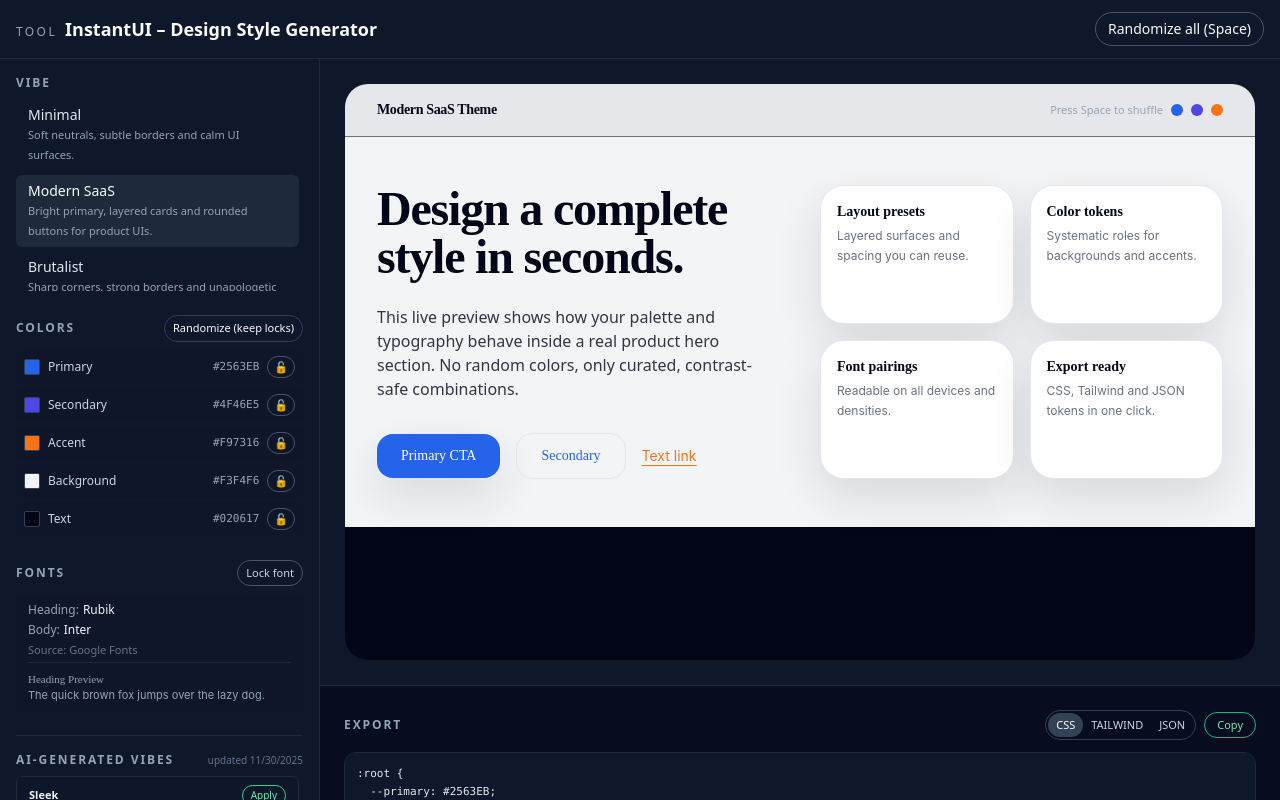
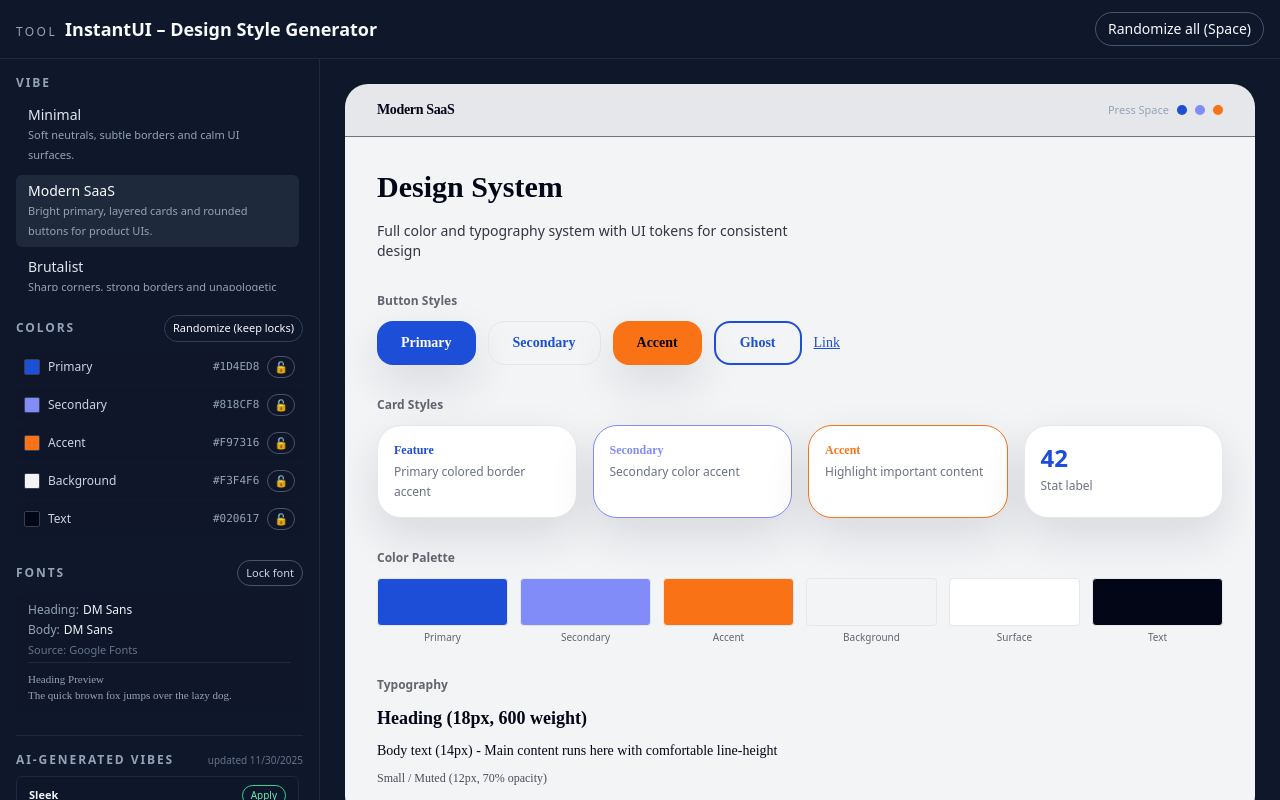
Before and after one commit to miikkavallinheimo-sketch/instantui, a React (Vite) app: page / in a window 1280 px wide. Shown: the top 800 px of the page. Built offline with nearby package versions, Linux system fonts and the light colour scheme.

Commit message:
feat: add color variations, more fonts, and rich preview with varied button and card styles

```diff
--- a/src/components/Preview.tsx
+++ b/src/components/Preview.tsx
@@ -56,7 +56,7 @@ const Preview = ({ designState }: PreviewProps) => {
   } as React.CSSProperties;
 
   const primaryTextColor = ensureReadable(colors.primary, p.text);
-  const secondaryTextColor = colors.primary; // ghost-nappi
+  const secondaryTextColor = colors.primary;
   const secondaryBorderColor =
     ui.buttonSecondary.border === "none" ? "transparent" : p.borderSubtle;
 
@@ -83,48 +83,50 @@ const Preview = ({ designState }: PreviewProps) => {
           className="text-sm font-semibold tracking-tight"
           style={{ fontFamily: fontPair.heading, color: p.text }}
         >
-          {vibe.label} Theme
+          {vibe.label}
         </div>
         <div className="flex items-center gap-2 text-[11px] text-slate-400">
-          <span>Press Space to shuffle</span>
+          <span>Press Space</span>
           <span
-            className="w-3 h-3 rounded-full"
+            className="w-2.5 h-2.5 rounded-full"
             style={{ backgroundColor: colors.primary }}
           />
           <span
-            className="w-3 h-3 rounded-full"
+            className="w-2.5 h-2.5 rounded-full"
             style={{ backgroundColor: colors.secondary }}
           />
           <span
-            className="w-3 h-3 rounded-full"
+            className="w-2.5 h-2.5 rounded-full"
             style={{ backgroundColor: colors.accent }}
           />
         </div>
       </div>
 
-      {/* HERO + GRID */}
+      {/* MAIN CONTENT */}
       <div
-        className="px-8 py-12 flex flex-col lg:flex-row gap-10"
+        className="p-8 space-y-8"
         style={{ backgroundColor: p.background, color: p.text }}
       >
-        {/* HERO TEXT */}
-        <div className="flex-1 space-y-6">
+        {/* HERO SECTION */}
+        <div className="space-y-4">
           <h2
-            className="text-4xl lg:text-5xl font-semibold tracking-tight"
+            className="text-3xl font-bold"
             style={{ fontFamily: fontPair.heading }}
           >
-            Design a complete style in seconds.
+            Design System
           </h2>
-          <p className="text-sm lg:text-base max-w-xl opacity-80 leading-relaxed">
-            This live preview shows how your palette and typography behave
-            inside a real product hero section. No random colors, only
-            curated, contrast-safe combinations.
+          <p className="text-sm max-w-md opacity-80">
+            Full color and typography system with UI tokens for consistent design
           </p>
+        </div>
 
-          {/* BUTTON ROW */}
-          <div className="flex items-center gap-4 pt-2 flex-wrap">
+        {/* BUTTONS SECTION */}
+        <div className="space-y-3">
+          <div className="text-xs font-semibold opacity-60">Button Styles</div>
+          <div className="flex gap-3 flex-wrap">
+            {/* Primary button */}
             <button
-              className="px-6 py-3 text-sm font-medium"
+              className="px-6 py-2.5 text-sm font-semibold"
               style={{
                 fontFamily: fontPair.heading,
                 borderRadius: radiusMap[ui.buttonPrimary.radius],
@@ -140,11 +142,12 @@ const Preview = ({ designState }: PreviewProps) => {
                 color: primaryTextColor,
               }}
             >
-              Primary CTA
+              Primary
             </button>
 
+            {/* Secondary button (outline) */}
             <button
-              className="px-6 py-3 text-sm font-medium bg-transparent"
+              className="px-6 py-2.5 text-sm font-semibold bg-transparent"
               style={{
                 fontFamily: fontPair.heading,
                 borderRadius: radiusMap[ui.buttonSecondary.radius],
@@ -158,25 +161,51 @@ const Preview = ({ designState }: PreviewProps) => {
               Secondary
             </button>
 
+            {/* Accent button */}
             <button
-              className="text-sm underline decoration-1 underline-offset-4"
-              style={{ color: p.accent, fontFamily: fontPair.body }}
+              className="px-6 py-2.5 text-sm font-semibold"
+              style={{
+                fontFamily: fontPair.heading,
+                borderRadius: radiusMap[ui.buttonPrimary.radius],
+                boxShadow: shadowMap[ui.buttonPrimary.shadow],
+                backgroundColor: colors.accent,
+                color: ensureReadable(colors.accent, p.text),
+                border: "none",
+              }}
             >
-              Text link
+              Accent
+            </button>
+
+            {/* Ghost button */}
+            <button
+              className="px-6 py-2.5 text-sm font-semibold"
+              style={{
+                fontFamily: fontPair.heading,
+                borderRadius: radiusMap[ui.buttonPrimary.radius],
+                backgroundColor: "transparent",
+                color: colors.primary,
+                border: `2px solid ${colors.primary}`,
+              }}
+            >
+              Ghost
+            </button>
+
+            {/* Text link */}
+            <button
+              className="px-0 py-2 text-sm underline"
+              style={{ color: colors.primary, fontFamily: fontPair.body }}
+            >
+              Link
             </button>
           </div>
         </div>
 
-        {/* FEATURE CARDS */}
-        <div className="flex-1 grid grid-cols-1 sm:grid-cols-2 gap-4">
-          {[
-            ["Layout presets", "Layered surfaces and spacing you can reuse."],
-            ["Color tokens", "Systematic roles for backgrounds and accents."],
-            ["Font pairings", "Readable on all devices and densities."],
-            ["Export ready", "CSS, Tailwind and JSON tokens in one click."],
-          ].map(([title, desc]) => (
+        {/* CARDS GRID */}
+        <div className="space-y-3">
+          <div className="text-xs font-semibold opacity-60">Card Styles</div>
+          <div className="grid grid-cols-1 sm:grid-cols-2 lg:grid-cols-4 gap-4">
+            {/* Basic card */}
             <div
-              key={title}
               className="p-4"
               style={{
                 backgroundColor: p.surface,
@@ -187,19 +216,123 @@ const Preview = ({ designState }: PreviewProps) => {
               }}
             >
               <div
-                className="text-sm font-semibold mb-1"
-                style={{ fontFamily: fontPair.heading, color: p.text }}
+                className="text-xs font-bold mb-1"
+                style={{ fontFamily: fontPair.heading, color: colors.primary }}
               >
-                {title}
+                Feature
               </div>
-              <div
-                className="text-xs leading-relaxed"
-                style={{ color: p.textMuted, fontFamily: fontPair.body }}
-              >
-                {desc}
+              <div className="text-xs leading-relaxed" style={{ color: p.textMuted }}>
+                Primary colored border accent
               </div>
             </div>
-          ))}
+
+            {/* Secondary accent card */}
+            <div
+              className="p-4"
+              style={{
+                backgroundColor: p.surface,
+                borderRadius: cardRadius,
+                boxShadow: cardShadow,
+                borderWidth: ui.card.border === "none" ? 0 : 1,
+                borderColor: colors.secondary,
+              }}
+            >
+              <div
+                className="text-xs font-bold mb-1"
+                style={{ fontFamily: fontPair.heading, color: colors.secondary }}
+              >
+                Secondary
+              </div>
+              <div className="text-xs leading-relaxed" style={{ color: p.textMuted }}>
+                Secondary color accent
+              </div>
+            </div>
+
+            {/* Accent card */}
+            <div
+              className="p-4"
+              style={{
+                backgroundColor: p.surface,
+                borderRadius: cardRadius,
+                boxShadow: cardShadow,
+                borderWidth: ui.card.border === "none" ? 0 : 1,
+                borderColor: colors.accent,
+              }}
+            >
+              <div
+                className="text-xs font-bold mb-1"
+                style={{ fontFamily: fontPair.heading, color: colors.accent }}
+              >
+                Accent
+              </div>
+              <div className="text-xs leading-relaxed" style={{ color: p.textMuted }}>
+                Highlight important content
+              </div>
+            </div>
+
+            {/* Stat card */}
+            <div
+              className="p-4"
+              style={{
+                backgroundColor: p.surface,
+                borderRadius: cardRadius,
+                boxShadow: cardShadow,
+                borderWidth: ui.card.border === "none" ? 0 : 1,
+                borderColor: cardBorderColor,
+              }}
+            >
+              <div className="text-2xl font-bold" style={{ color: colors.primary }}>
+                42
+              </div>
+              <div className="text-xs mt-1" style={{ color: p.textMuted }}>
+                Stat label
+              </div>
+            </div>
+          </div>
+        </div>
+
+        {/* COLOR SWATCHES */}
+        <div className="space-y-3">
+          <div className="text-xs font-semibold opacity-60">Color Palette</div>
+          <div className="grid grid-cols-2 sm:grid-cols-3 lg:grid-cols-6 gap-3">
+            {[
+              { name: "Primary", color: colors.primary },
+              { name: "Secondary", color: colors.secondary },
+              { name: "Accent", color: colors.accent },
+              { name: "Background", color: colors.background },
+              { name: "Surface", color: p.surface },
+              { name: "Text", color: colors.text },
+            ].map((swatch) => (
+              <div key={swatch.name} className="space-y-1">
+                <div
+                  className="w-full h-12 rounded border"
+                  style={{
+                    backgroundColor: swatch.color,
+                    borderColor: p.borderSubtle,
+                  }}
+                />
+                <div className="text-[10px] text-center opacity-60">
+                  {swatch.name}
+                </div>
+              </div>
+            ))}
+          </div>
+        </div>
+
+        {/* TYPOGRAPHY */}
+        <div className="space-y-3">
+          <div className="text-xs font-semibold opacity-60">Typography</div>
+          <div className="space-y-2">
+            <div style={{ fontFamily: fontPair.heading, fontSize: "18px", fontWeight: 600 }}>
+              Heading (18px, 600 weight)
+            </div>
+            <div style={{ fontFamily: fontPair.body, fontSize: "14px" }}>
+              Body text (14px) - Main content runs here with comfortable line-height
+            </div>
+            <div style={{ fontFamily: fontPair.body, fontSize: "12px", opacity: 0.7 }}>
+              Small / Muted (12px, 70% opacity)
+            </div>
+          </div>
         </div>
       </div>
     </div>
--- a/src/lib/colorGenerator.ts
+++ b/src/lib/colorGenerator.ts
@@ -31,12 +31,12 @@ function ensureReadableText(bg: string, preferred: string): string {
 }
 
 /**
- * Ei mitään randomia: värit tulevat suoraan vibe-paleteista.
- * Lukitukset tarkoittavat, että käytetään edellisen tilan arvoja, jos olemassa.
+ * Värit tulevat vibe-paleteista, mutta käytetään colorVariations-variaatioita randomisointiin.
+ * Jos lukittu, käytetään edellisen tilan arvoja.
  */
 export function generateColors(
   vibe: VibePreset,
-  _seed: number,
+  seed: number,
   prevColors?: ColorSet,
   locks?: ColorLocks
 ): ColorSet {
@@ -49,17 +49,43 @@ export function generateColors(
   };
 
   const base = vibe.palette;
+  const variations = vibe.colorVariations;
 
   const background =
     l.background && prevColors ? prevColors.background : base.background;
 
-  const primary =
-    l.primary && prevColors ? prevColors.primary : base.primary;
+  // Valitse primary: jos locked, käytä prevColors; muuten käytä variaatioista tai base
+  let primary: string;
+  if (l.primary && prevColors) {
+    primary = prevColors.primary;
+  } else if (variations?.primary && variations.primary.length > 0) {
+    const index = Math.floor(Math.abs(Math.sin(seed) * 10) % variations.primary.length);
+    primary = variations.primary[index];
+  } else {
+    primary = base.primary;
+  }
 
-  const secondary =
-    l.secondary && prevColors ? prevColors.secondary : base.secondary;
+  // Valitse secondary: jos locked, käytä prevColors; muuten käytä variaatioista tai base
+  let secondary: string;
+  if (l.secondary && prevColors) {
+    secondary = prevColors.secondary;
+  } else if (variations?.secondary && variations.secondary.length > 0) {
+    const index = Math.floor(Math.abs(Math.sin(seed * 1.5) * 10) % variations.secondary.length);
+    secondary = variations.secondary[index];
+  } else {
+    secondary = base.secondary;
+  }
 
-  const accent = l.accent && prevColors ? prevColors.accent : base.accent;
+  // Valitse accent: jos locked, käytä prevColors; muuten käytä variaatioista tai base
+  let accent: string;
+  if (l.accent && prevColors) {
+    accent = prevColors.accent;
+  } else if (variations?.accent && variations.accent.length > 0) {
+    const index = Math.floor(Math.abs(Math.sin(seed * 2) * 10) % variations.accent.length);
+    accent = variations.accent[index];
+  } else {
+    accent = base.accent;
+  }
 
   const preferredText =
     l.text && prevColors ? prevColors.text : base.text;
--- a/src/lib/fontPairs.ts
+++ b/src/lib/fontPairs.ts
@@ -134,4 +134,64 @@ export const FONT_PAIRS: FontPair[] = [
     source: "premium",
     notes: "Neo-grotesk, requires license.",
   },
+  {
+    heading: "Cabin",
+    body: "Cabin",
+    vibes: ["modern-saas", "gradient-bloom", "pastel"],
+    source: "google",
+  },
+  {
+    heading: "Quicksand",
+    body: "Quicksand",
+    vibes: ["pastel", "gradient-bloom", "minimal"],
+    source: "google",
+  },
+  {
+    heading: "Raleway",
+    body: "Raleway",
+    vibes: ["modern-saas", "luxury", "gradient-bloom"],
+    source: "google",
+  },
+  {
+    heading: "Oswald",
+    body: "Lato",
+    vibes: ["magazine-brutalism", "brutalist"],
+    source: "google",
+  },
+  {
+    heading: "Archivo",
+    body: "Archivo",
+    vibes: ["modern-saas", "dark-tech", "soft-neo-tech"],
+    source: "google",
+  },
+  {
+    heading: "Exo",
+    body: "Exo",
+    vibes: ["dark-tech", "retro-pixel", "soft-neo-tech"],
+    source: "google",
+  },
+  {
+    heading: "JetBrains Mono",
+    body: "JetBrains Mono",
+    vibes: ["dark-tech", "minimal", "retro-pixel"],
+    source: "google",
+  },
+  {
+    heading: "Abril Fatface",
+    body: "Lora",
+    vibes: ["warm-editorial", "luxury", "magazine-brutalism"],
+    source: "google",
+  },
+  {
+    heading: "Merriweather",
+    body: "Merriweather",
+    vibes: ["warm-editorial", "magazine-brutalism"],
+    source: "google",
+  },
+  {
+    heading: "Pacifico",
+    body: "Nunito",
+    vibes: ["pastel", "gradient-bloom"],
+    source: "google",
+  },
 ];
--- a/src/lib/vibePresets.ts
+++ b/src/lib/vibePresets.ts
@@ -22,6 +22,11 @@ export const VIBE_PRESETS: Record<VibeId, VibePreset> = {
       buttonPrimary: { radius: "lg", shadow: "soft", border: "none" },
       buttonSecondary: { radius: "lg", shadow: "none", border: "subtle" },
       card: { radius: "xl", shadow: "soft", border: "subtle" },
+    },
+    colorVariations: {
+      primary: ["#0F766E", "#0D9488", "#14B8A6", "#2DD4BF"],
+      secondary: ["#475569", "#64748B", "#78716C"],
+      accent: ["#F97316", "#FB923C", "#FDBA74"],
     },
   },
 
@@ -48,6 +53,11 @@ export const VIBE_PRESETS: Record<VibeId, VibePreset> = {
       buttonSecondary: { radius: "lg", shadow: "none", border: "subtle" },
       card: { radius: "xl", shadow: "soft", border: "subtle" },
     },
+    colorVariations: {
+      primary: ["#2563EB", "#1D4ED8", "#1E40AF", "#3B82F6"],
+      secondary: ["#4F46E5", "#6366F1", "#818CF8"],
+      accent: ["#F97316", "#FB923C", "#FDBA74"],
+    },
   },
 
   brutalist: {
@@ -71,6 +81,11 @@ export const VIBE_PRESETS: Record<VibeId, VibePreset> = {
       buttonPrimary: { radius: "none", shadow: "none", border: "strong" },
       buttonSecondary: { radius: "none", shadow: "none", border: "strong" },
       card: { radius: "sm", shadow: "none", border: "strong" },
+    },
+    colorVariations: {
+      primary: ["#111827", "#1F2937", "#374151"],
+      secondary: ["#F97316", "#FB923C", "#FDBA74"],
+      accent: ["#EC4899", "#F472B6", "#F9A8D4"],
     },
   },
 
@@ -96,6 +111,11 @@ export const VIBE_PRESETS: Record<VibeId, VibePreset> = {
       buttonSecondary: { radius: "full", shadow: "none", border: "subtle" },
       card: { radius: "lg", shadow: "soft", border: "subtle" },
     },
+    colorVariations: {
+      primary: ["#FB7185", "#F472B6", "#F9A8D4"],
+      secondary: ["#38BDF8", "#7DD3FC", "#BAE6FD"],
+      accent: ["#A78BFA", "#C4B5FD", "#DDD6FE"],
+    },
   },
 
   "dark-tech": {
@@ -119,6 +139,11 @@ export const VIBE_PRESETS: Record<VibeId, VibePreset> = {
       buttonPrimary: { radius: "md", shadow: "strong", border: "none" },
       buttonSecondary: { radius: "md", shadow: "none", border: "subtle" },
       card: { radius: "lg", shadow: "soft", border: "subtle" },
+    },
+    colorVariations: {
+      primary: ["#38BDF8", "#7DD3FC", "#BAE6FD"],
+      secondary: ["#6366F1", "#818CF8", "#A5B4FC"],
+      accent: ["#22C55E", "#4ADE80", "#86EFAC"],
     },
   },
 
@@ -144,6 +169,11 @@ export const VIBE_PRESETS: Record<VibeId, VibePreset> = {
       buttonSecondary: { radius: "md", shadow: "none", border: "subtle" },
       card: { radius: "lg", shadow: "soft", border: "subtle" },
     },
+    colorVariations: {
+      primary: ["#D4AF37", "#EAB308", "#FBBF24"],
+      secondary: ["#F97316", "#FB923C", "#FDBA74"],
+      accent: ["#ECFEFF", "#CFFAFE", "#A5F3FC"],
+    },
   },
 
   "soft-neo-tech": {
@@ -167,6 +197,11 @@ export const VIBE_PRESETS: Record<VibeId, VibePreset> = {
       buttonPrimary: { radius: "lg", shadow: "soft", border: "none" },
       buttonSecondary: { radius: "lg", shadow: "none", border: "subtle" },
       card: { radius: "xl", shadow: "soft", border: "subtle" },
+    },
+    colorVariations: {
+      primary: ["#22D3EE", "#06B6D4", "#0891B2"],
+      secondary: ["#A855F7", "#C084FC", "#D8B4FE"],
+      accent: ["#67E8F9", "#22D3EE", "#06B6D4"],
     },
   },
 
@@ -192,6 +227,11 @@ export const VIBE_PRESETS: Record<VibeId, VibePreset> = {
       buttonSecondary: { radius: "lg", shadow: "none", border: "subtle" },
       card: { radius: "xl", shadow: "soft", border: "subtle" },
     },
+    colorVariations: {
+      primary: ["#EC4899", "#F472B6", "#F9A8D4"],
+      secondary: ["#6366F1", "#818CF8", "#A5B4FC"],
+      accent: ["#F97316", "#FB923C", "#FDBA74"],
+    },
   },
 
   "warm-editorial": {
@@ -215,6 +255,11 @@ export const VIBE_PRESETS: Record<VibeId, VibePreset> = {
       buttonPrimary: { radius: "sm", shadow: "soft", border: "none" },
       buttonSecondary: { radius: "sm", shadow: "none", border: "subtle" },
       card: { radius: "lg", shadow: "soft", border: "subtle" },
+    },
+    colorVariations: {
+      primary: ["#D97706", "#F59E0B", "#FBBF24"],
+      secondary: ["#92400E", "#B45309", "#D97706"],
+      accent: ["#10B981", "#34D399", "#6EE7B7"],
     },
   },
 
@@ -240,6 +285,11 @@ export const VIBE_PRESETS: Record<VibeId, VibePreset> = {
       buttonSecondary: { radius: "none", shadow: "none", border: "strong" },
       card: { radius: "none", shadow: "none", border: "strong" },
     },
+    colorVariations: {
+      primary: ["#F97316", "#FB923C", "#FDBA74"],
+      secondary: ["#22C55E", "#4ADE80", "#86EFAC"],
+      accent: ["#3B82F6", "#60A5FA", "#93C5FD"],
+    },
   },
 
   "magazine-brutalism": {
@@ -263,6 +313,11 @@ export const VIBE_PRESETS: Record<VibeId, VibePreset> = {
       buttonPrimary: { radius: "sm", shadow: "none", border: "strong" },
       buttonSecondary: { radius: "sm", shadow: "none", border: "strong" },
       card: { radius: "sm", shadow: "none", border: "strong" },
+    },
+    colorVariations: {
+      primary: ["#111827", "#1F2937", "#374151"],
+      secondary: ["#BE123C", "#DC2626", "#EF4444"],
+      accent: ["#F97316", "#FB923C", "#FDBA74"],
     },
   },
 
@@ -288,5 +343,10 @@ export const VIBE_PRESETS: Record<VibeId, VibePreset> = {
       buttonSecondary: { radius: "md", shadow: "none", border: "subtle" },
       card: { radius: "lg", shadow: "soft", border: "subtle" },
     },
+    colorVariations: {
+      primary: ["#22C55E", "#4ADE80", "#86EFAC"],
+      secondary: ["#2DD4BF", "#67E8F9", "#A5F3FC"],
+      accent: ["#38BDF8", "#7DD3FC", "#BAE6FD"],
+    },
   },
 };
```
Also changed, not shown: src/lib/types.ts (+7 -0 lines).
